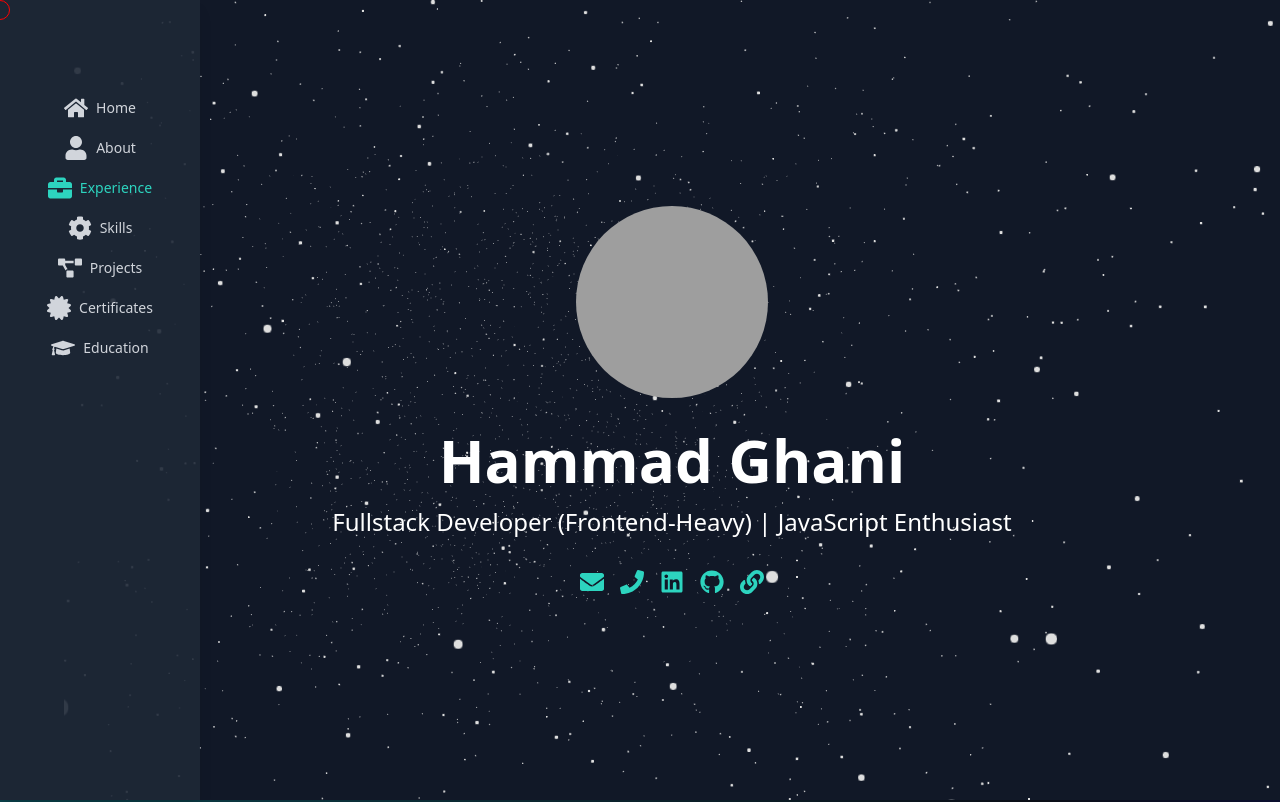
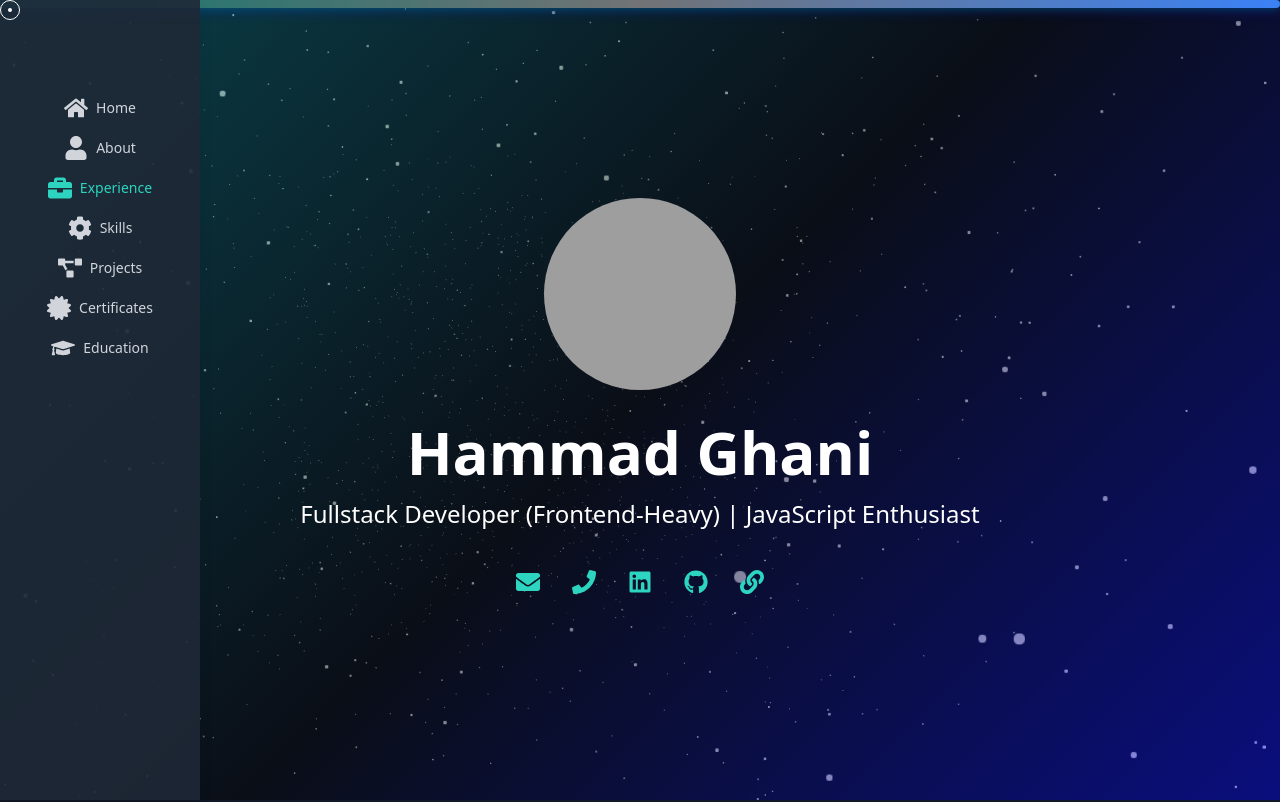
Before and after one commit to Muhammad-Hammad/Hammad-portfolio, a React (Vite) app: page / in a window 1280 px wide. Shown: the top 802 px of the page. Built offline with nearby package versions, Linux system fonts and the light colour scheme; grey boxes are pictures that could not be loaded.

Commit message:
cursor upgrade

```diff
--- a/src/components/CustomCursor.jsx
+++ b/src/components/CustomCursor.jsx
@@ -1,39 +1,50 @@
-import { useEffect, useState } from 'react';
+import { useState, useEffect, useCallback } from 'react';
 
-const CustomCursor = () => {
-  const [cursorPosition, setCursorPosition] = useState({ x: 0, y: 0 });
-  const [isExpanding, setIsExpanding] = useState(false);
+export default function CustomCursor() {
+  const [position, setPosition] = useState({ x: 0, y: 0 });
+  const [clicked, setClicked] = useState(false);
+  const [isPointer, setIsPointer] = useState(false);
+
+  const onMouseMove = useCallback(e => {
+    setPosition({ x: e.clientX, y: e.clientY });
+    const target = e.target;
+    const isPointerNow = target.getAttribute('data-class') === 'cursor';
+    setIsPointer(isPointerNow);
+  }, []);
+
+  const onMouseDown = useCallback(() => {
+    setClicked(true);
+  }, []);
+
+  const onMouseUp = useCallback(() => {
+    setClicked(false);
+  }, []);
 
   useEffect(() => {
-    const updateCursorPosition = e => {
-      setCursorPosition({ x: e.pageX - 10, y: e.pageY - 10 }); // Center the cursor
-    };
-
-    const handleClick = () => {
-      setIsExpanding(true);
-      setTimeout(() => {
-        setIsExpanding(false); // Reset the expanding effect after 500ms
-      }, 500);
-    };
-
-    window.addEventListener('mousemove', updateCursorPosition);
-    window.addEventListener('click', handleClick);
+    document.addEventListener('mousemove', onMouseMove);
+    document.addEventListener('mousedown', onMouseDown);
+    document.addEventListener('mouseup', onMouseUp);
 
     return () => {
-      window.removeEventListener('mousemove', updateCursorPosition);
-      window.removeEventListener('click', handleClick);
+      document.removeEventListener('mousemove', onMouseMove);
+      document.removeEventListener('mousedown', onMouseDown);
+      document.removeEventListener('mouseup', onMouseUp);
     };
-  }, []);
+  }, [onMouseMove, onMouseDown, onMouseUp]);
 
   return (
-    <div
-      className={`custom-cursor ${isExpanding ? 'expand' : ''}`}
-      style={{
-        left: `${cursorPosition.x}px`,
-        top: `${cursorPosition.y}px`,
-      }}
-    />
+    <>
+      <div
+        className={`custom-cursor ${clicked ? 'expand' : ''} ${
+          isPointer ? 'pointer' : ''
+        }`}
+        style={{
+          left: `${position.x}px`,
+          top: `${position.y}px`,
+        }}
+      >
+        <div className="cursor-dot"></div>
+      </div>
+    </>
   );
-};
-
-export default CustomCursor;
+}
--- a/src/components/Portfoliov2.jsx
+++ b/src/components/Portfoliov2.jsx
@@ -232,7 +232,7 @@ function StarField({ count = 5000 }) {
         color="#ffffff"
         size={0.05}
         sizeAttenuation={true}
-        depthWrite={false}
+        depthWrite={true}
       />
     </Points>
   );
@@ -241,7 +241,7 @@ function StarField({ count = 5000 }) {
 export default function Portfolio() {
   const [activeSection, setActiveSection] = useState('hero');
   const { scrollYProgress } = useScroll();
-  const backgroundY = useTransform(scrollYProgress, [0, 1], ['0%', '100%']);
+  const width = useTransform(scrollYProgress, [0, 1], ['0%', '100%']);
   const [isSidebarOpen, setIsSidebarOpen] = useState(false);
 
   const sectionRefs = useRef({});
@@ -279,8 +279,50 @@ export default function Portfolio() {
 
   return (
     <div className="bg-gray-900 text-white">
+      <div className="fixed top-4 left-4 z-50 lg:hidden">
+        <button
+          className="text-white focus:outline-none"
+          onClick={() => setIsSidebarOpen(prev => !prev)}
+        >
+          {/* Hamburger icon */}
+          {isSidebarOpen ? (
+            <svg
+              xmlns="http://www.w3.org/2000/svg"
+              fill="none"
+              viewBox="0 0 24 24"
+              stroke="currentColor"
+              className="w-8 h-8"
+            >
+              <path
+                strokeLinecap="round"
+                strokeLinejoin="round"
+                strokeWidth="2"
+                d="M6 18L18 6M6 6l12 12"
+              />
+            </svg>
+          ) : (
+            <svg
+              xmlns="http://www.w3.org/2000/svg"
+              fill="none"
+              viewBox="0 0 24 24"
+              stroke="currentColor"
+              className="w-8 h-8"
+            >
+              <path
+                strokeLinecap="round"
+                strokeLinejoin="round"
+                strokeWidth="2"
+                d="M4 6h16M4 12h16m-7 6h7"
+              />
+            </svg>
+          )}
+        </button>
+      </div>
       <motion.nav
-        className="fixed left-0 top-0 h-full z-50 bg-gray-800 bg-opacity-90 shadow-lg"
+        className={`fixed left-0 top-0 h-full z-40 bg-gray-800 bg-opacity-90 shadow-lg transform transition-transform duration-300
+          ${
+            isSidebarOpen ? 'translate-x-0' : '-translate-x-full'
+          } lg:translate-x-0`}
         initial={{ width: '60px' }}
         animate={{ width: isSidebarOpen ? '200px' : '60px' }}
         onHoverStart={() => setIsSidebarOpen(true)}
@@ -309,13 +351,13 @@ export default function Portfolio() {
         </ul>
       </motion.nav>
 
-      <div className="relative z-20 ml-16">
+      <div className="relative z-20">
         {sections.map((section, index) => (
           <motion.section
             key={section.id}
             id={section.id}
             ref={el => (sectionRefs.current[section.id] = el)}
-            className={`min-h-screen flex items-center justify-center ${
+            className={`min-h-screen flex items-center justify-center z-10 ${
               index != 0 ? 'py-4' : ''
             } snap-start`}
             initial={{ opacity: 0 }}
@@ -324,9 +366,6 @@ export default function Portfolio() {
           >
             {section.id === 'hero' && (
               <div className="relative w-full h-screen">
-                <Canvas className="absolute inset-0">
-                  <StarField />
-                </Canvas>
                 <div className="absolute inset-0 flex items-center justify-center">
                   <motion.div
                     initial={{ opacity: 0, y: 20 }}
@@ -346,47 +385,90 @@ export default function Portfolio() {
                       Fullstack Developer (Frontend-Heavy) | JavaScript
                       Enthusiast
                     </h2>
-                    <div className="flex justify-center space-x-4 z-20">
-                      <a
-                        href="mailto:hammy.pk30@gmail.com"
-                        target="_blank"
-                        rel="noopener noreferrer"
+                    <div className="flex justify-center space-x-4 z-50">
+                      <button
+                        onClick={() =>
+                          window.open('mailto:hammy.pk30@gmail.com', '_blank')
+                        }
+                        className="p-2 bg-transparent cursor-none hover:bg-teal-600 rounded-full transition-colors duration-300 z-50"
+                        aria-label="Email"
+                        data-class="cursor"
+                      >
+                        <FaEnvelope
+                          size={24}
                           className="text-teal-400 hover:text-teal-300"
+                          data-class="cursor"
+                        />
+                      </button>
+
+                      <button
+                        onClick={() =>
+                          window.open('tel:+923151068487', '_blank')
+                        }
+                        data-class="cursor"
+                        className="p-2 bg-transparent cursor-none hover:bg-teal-600 rounded-full transition-colors duration-300 z-50"
+                        aria-label="Phone"
                       >
-                        <FaEnvelope size={24} />
-                      </a>
-                      <a
-                        href="tel:+923151068487"
-                        target="_blank"
-                        rel="noopener noreferrer"
+                        <FaPhone
+                          size={24}
                           className="text-teal-400 hover:text-teal-300"
+                          data-class="cursor"
+                        />
+                      </button>
+
+                      <button
+                        onClick={() =>
+                          window.open(
+                            'http://www.linkedin.com/in/syed-muhammad-hammad-ghani',
+                            '_blank'
+                          )
+                        }
+                        data-class="cursor"
+                        className="p-2 bg-transparent cursor-none hover:bg-teal-600 rounded-full transition-colors duration-300 z-50"
+                        aria-label="LinkedIn"
                       >
-                        <FaPhone size={24} />
-                      </a>
-                      <a
-                        href="http://www.linkedin.com/in/syed-muhammad-hammad-ghani"
-                        target="_blank"
-                        rel="noopener noreferrer"
+                        <FaLinkedin
+                          size={24}
                           className="text-teal-400 hover:text-teal-300"
+                          data-class="cursor"
+                        />
+                      </button>
+
+                      <button
+                        onClick={() =>
+                          window.open(
+                            'http://www.github.com/muhammad-hammad',
+                            '_blank'
+                          )
+                        }
+                        data-class="cursor"
+                        className="p-2 bg-transparent cursor-none hover:bg-teal-600 rounded-full transition-colors duration-300 z-50"
+                        aria-label="GitHub"
                       >
-                        <FaLinkedin size={24} />
-                      </a>
-                      <a
-                        href="http://www.github.com/muhammad-hammad"
-                        target="_blank"
-                        rel="noopener noreferrer"
+                        <FaGithub
+                          size={24}
                           className="text-teal-400 hover:text-teal-300"
+                          data-class="cursor"
+                        />
+                      </button>
+
+                      <button
+                        onClick={() =>
+                          window.open(
+                            'https://topmate.io/syed_muhammad_hammad_ghani/1253394',
+                            '_blank'
+                          )
+                        }
+                        data-class="cursor"
+                        className="p-2 bg-transparent cursor-none hover:bg-teal-600 rounded-full transition-colors duration-300 z-50"
+                        aria-label="Portfolio"
                       >
-                        <FaGithub size={24} />
-                      </a>
-                      <a
-                        href="https://topmate.io/syed_muhammad_hammad_ghani/1253394"
-                        target="_blank"
-                        rel="noopener noreferrer"
+                        <FaLink
+                          size={24}
                           className="text-teal-400 hover:text-teal-300"
-                      >
-                        <FaLink size={24} />
-                      </a>
+                          data-class="cursor"
+                        />
+                      </button>
                     </div>
                   </motion.div>
                 </div>
@@ -462,7 +544,7 @@ export default function Portfolio() {
                       initial={{ opacity: 0, scale: 0.8 }}
                       animate={{ opacity: 1, scale: 1 }}
                       whileHover={{ scale: 1.05 }}
-                      className="bg-teal-700 text-white px-4 py-2 rounded-full text-sm font-medium"
+                      className="bg-teal-700 text-white px-4 py-2 rounded-full text-sm font-medium z-50"
                     >
                       {skill}
                     </motion.span>
@@ -476,26 +558,21 @@ export default function Portfolio() {
                 <h2 className="text-4xl font-bold mb-12 text-center">
                   Personal Projects
                 </h2>
-                {projects.map((project, index) => (
-                  <a
-                    href={project.link}
-                    target="_blank"
-                    rel="noopener noreferrer"
+                {projects.map(project => (
+                  <motion.div
                     key={project.title}
-                  >
-                    <motion.div
-                      key={index}
                     initial={{ opacity: 0, y: 20 }}
                     animate={{ opacity: 1, y: 0 }}
                     whileHover={{ scale: 1.05 }}
+                    onClick={() => {
+                      window.open(project.link, '_blank');
+                    }}
                     className="mb-8 bg-gray-800 rounded-lg p-6 shadow-lg"
+                    data-class="cursor"
                   >
-                      <h3 className="text-2xl font-bold mb-2">
-                        {project.title}
-                      </h3>
+                    <h3 className="text-2xl font-bold mb-2">{project.title}</h3>
                     <p>{project.description}</p>
                   </motion.div>
-                  </a>
                 ))}
               </div>
             )}
@@ -517,9 +594,8 @@ export default function Portfolio() {
                       initial={{ opacity: 0, x: -20 }}
                       animate={{ opacity: 1, x: 0 }}
                       whileHover={{ scale: 1.05 }}
-                      className={`mb-4 text-lg ${
-                        cert.link ? 'cursor-pointer' : ''
-                      }`}
+                      className={`mb-4 text-lg`}
+                      data-class={cert.link ? 'cursor' : ''}
                       onClick={() => {
                         if (cert.link) {
                           window.open(cert.link, '_blank');
@@ -558,9 +634,20 @@ export default function Portfolio() {
         style={{
           background:
             'linear-gradient(135deg, #008080 0%, #000000 50%, #0000FF 100%)',
-          y: backgroundY,
         }}
       />
+      <motion.div
+        className="fixed inset-0 z-20 top-0 left-0 right-0 h-2 bg-gray-200 rounded-r-lg shadow-[0_0_10px_rgba(0,128,128,0.6),_0_0_15px_rgba(0,0,255,0.4)]
+                   bg-gradient-to-r from-teal-700 via-black/50 to-blue-500 animate-gradient-move"
+        style={{
+          width,
+        }}
+      />
+      <motion.div className="fixed top-0 w-[100vw] h-[100vh]">
+        <Canvas className="absolute inset-0">
+          <StarField count={3000} />
+        </Canvas>
+      </motion.div>
       <CustomCursor />
     </div>
   );
--- a/src/index.css
+++ b/src/index.css
@@ -3,8 +3,8 @@
 @tailwind utilities;
 /* For WebKit browsers (Chrome, Safari, Edge) */
 ::-webkit-scrollbar {
-  width: 12px; /* Width of the scrollbar */
-  height: 12px; /* Height of the horizontal scrollbar */
+  width: 8px; /* Width of the scrollbar */
+  height: 8px; /* Height of the horizontal scrollbar */
 }
 
 ::-webkit-scrollbar-thumb {
@@ -26,7 +26,7 @@
 body {
   cursor: none; /* Hide the default cursor */
 }
-
+/*
 .custom-cursor {
   position: fixed;
   width: 20px;
@@ -40,14 +40,54 @@ body {
   pointer-events: none;
   z-index: 111;
   border: 1px solid red;
-  /* transition: all 0.2s ease-out; */
-  /* animation: moveCursor1 0.1s infinite alternate; */
-}
+} */
 
 .expand {
-  animation: moveCursor2 0.5s forwards; /* Use the expand animation */
+  /* animation: moveCursor2 0.5s forwards; Use the expand animation */
 }
-
+.custom-cursor {
+  position: fixed;
+  width: 20px;
+  height: 20px;
+  border: 1px solid #ffffff;
+  border-radius: 50%;
+  pointer-events: none;
+  z-index: 9999;
+  /* transition: all 0.1s ease-out; */
+  display: flex;
+  justify-content: center;
+  align-items: center;
+}
+.cursor-dot {
+  width: 4px;
+  height: 4px;
+  background-color: #ffffff;
+  border-radius: 50%;
+  transition: all 0.1s ease-out;
+}
+.expand {
+  animation: expandCursor 0.5s forwards;
+}
+.pointer {
+  border: none;
+}
+.pointer .cursor-dot {
+  background-color: #008080;
+  width: 10px;
+  height: 10px;
+}
+@keyframes expandCursor {
+  0% {
+    transform: scale(1);
+  }
+  50% {
+    transform: scale(2);
+  }
+  100% {
+    transform: scale(1);
+    opacity: 0.5;
+  }
+}
 @keyframes moveCursor1 {
   from {
     transform: scale(1);
```
Lines whose indentation alone changed are shown as unchanged.
